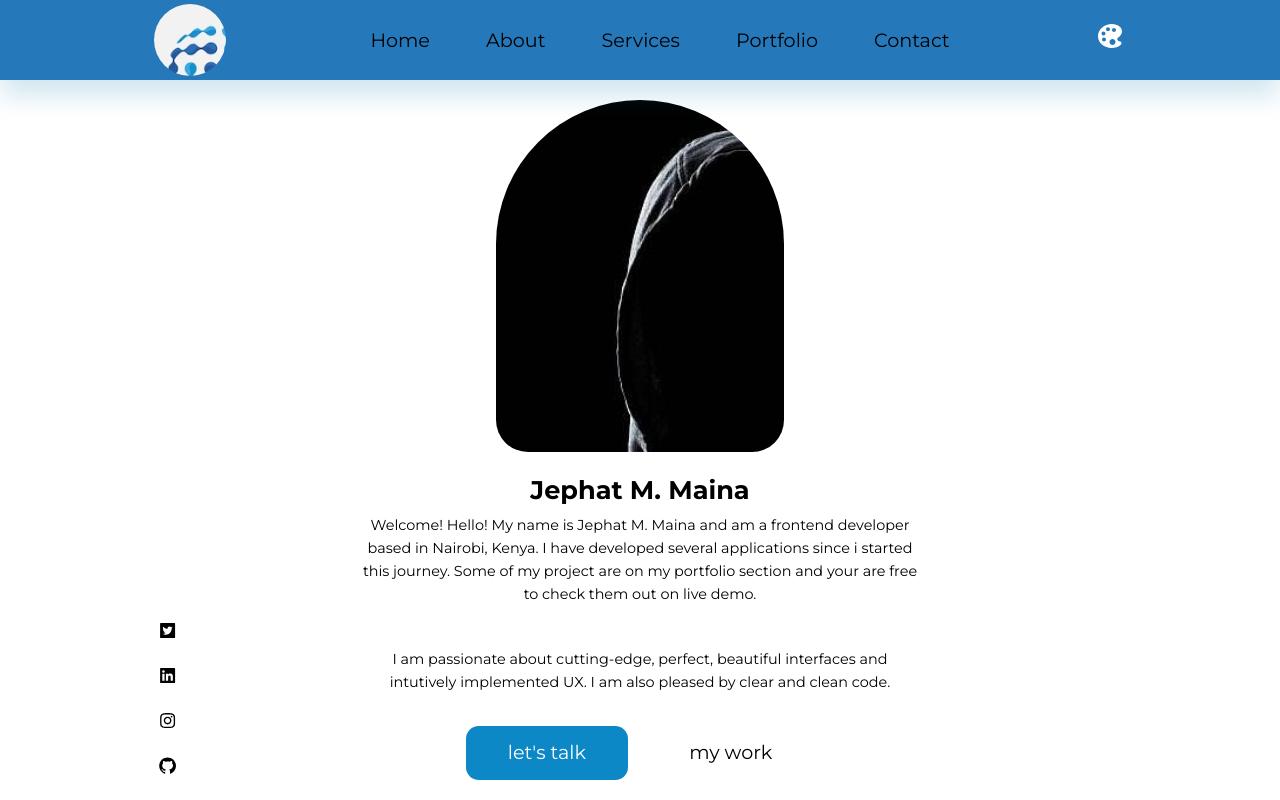
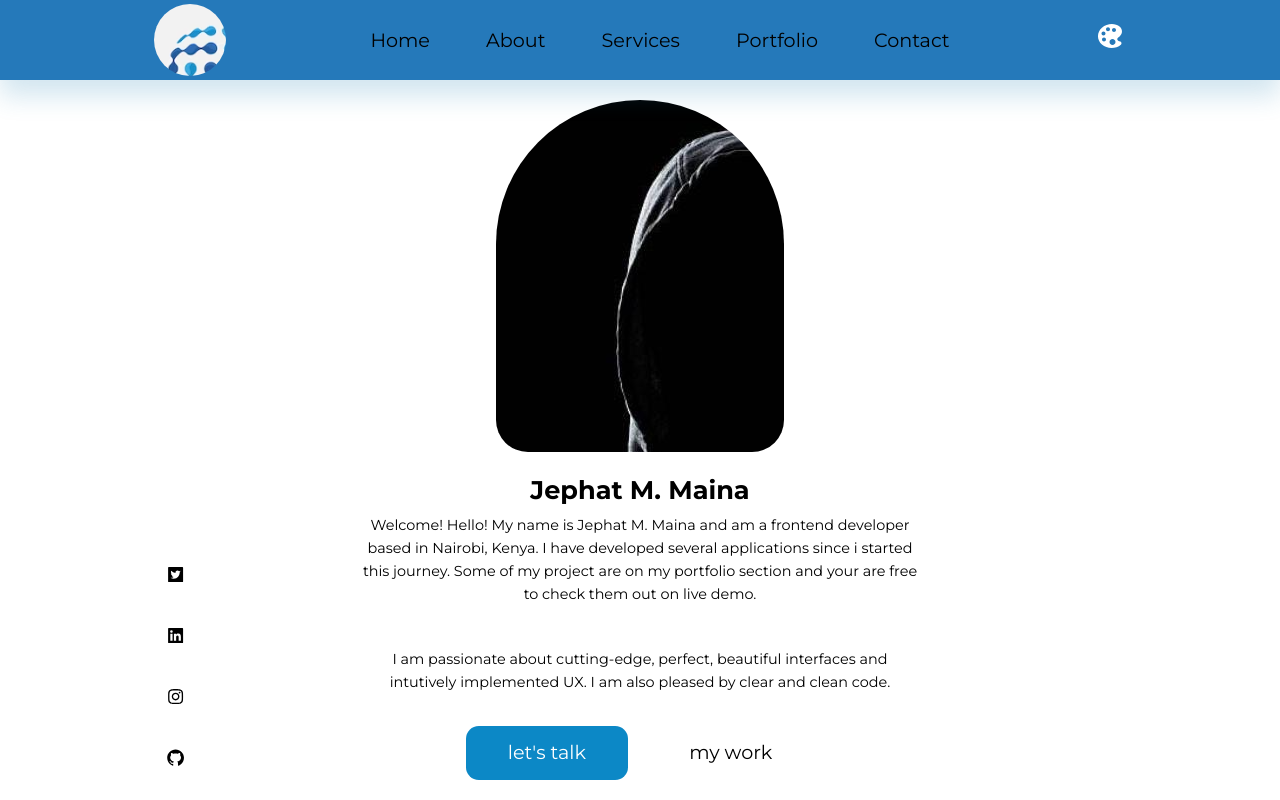
Before and after one commit to MJephat/my_portfolio, a React app in the folder jephatportfolio/: page / in a window 1280 px wide. Shown: the top 800 px of the page. Built offline with nearby package versions, Linux system fonts and the light colour scheme; some packages are replaced by stand-ins of ours.

Commit message:
adjusted icons

```diff
--- a/jephatportfolio/src/sections/header/Header.css
+++ b/jephatportfolio/src/sections/header/Header.css
@@ -43,8 +43,8 @@ header{
 }
 
 .header__socials a{
-    width: 1.8rem;
-    height: 1.8rem;
+    width: 2.8rem;
+    height: 2.8rem;
     aspect-ratio: 1/1;
     background: var(--color-light);
     color: var(--color-black);
```
